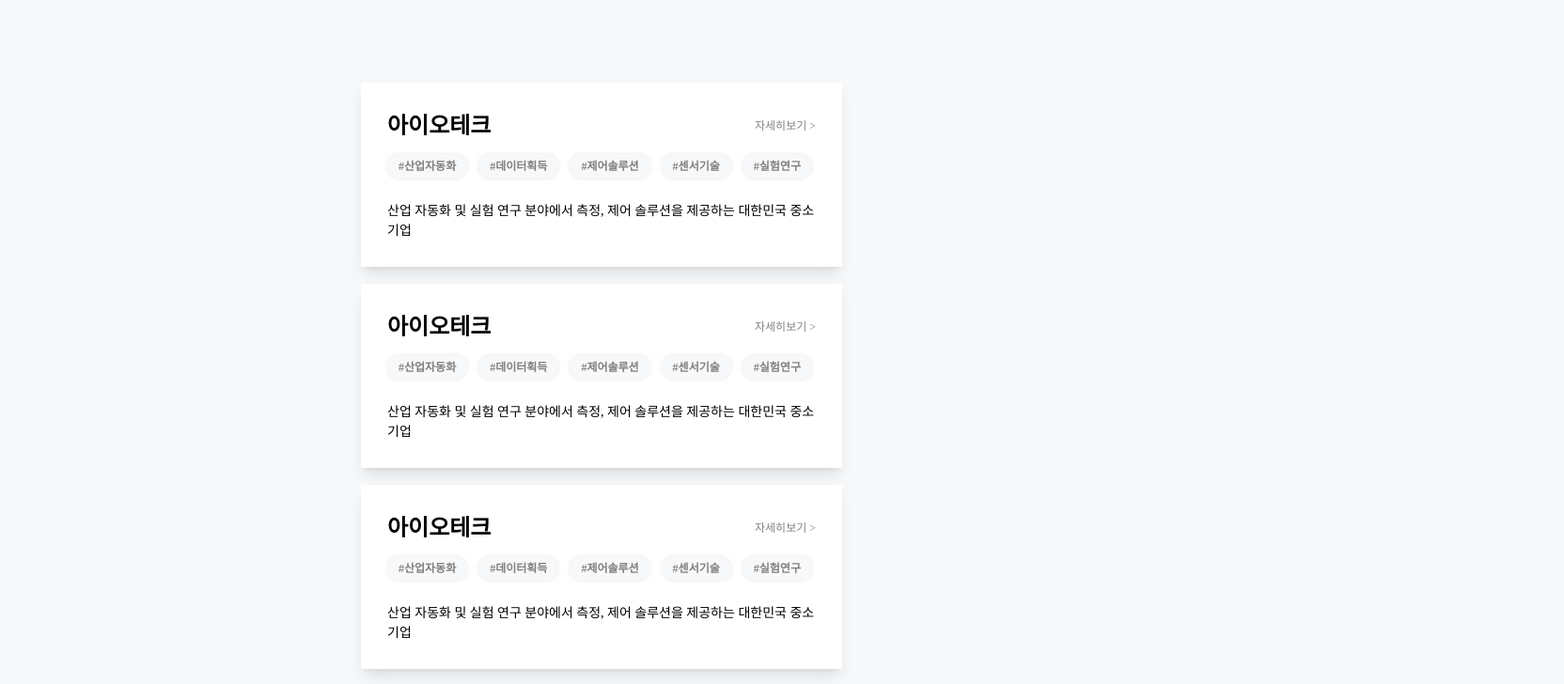
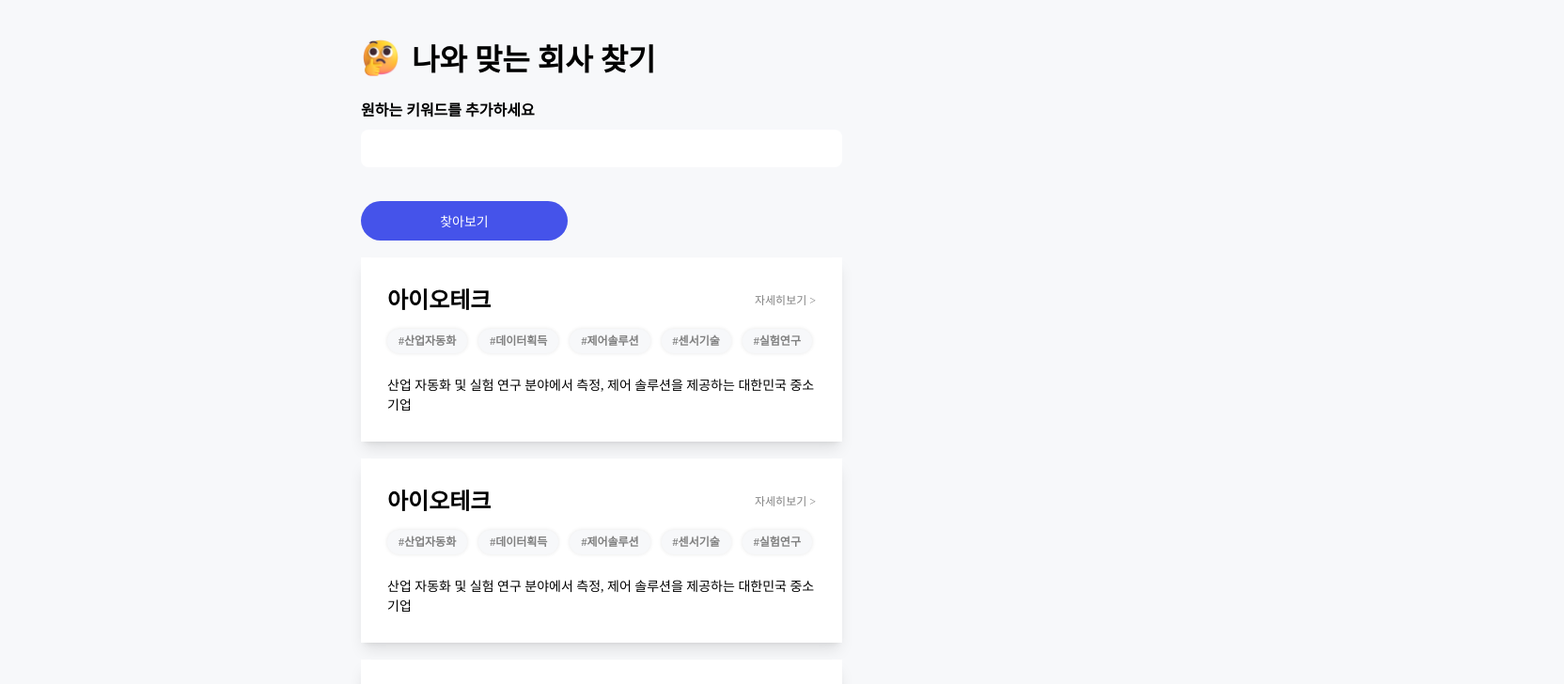
Before and after one commit to Original-Gimchi/VisualNovel_CLIENT, a Next.js app: page /find/company in a window 1280 px wide. Shown: the top 728 px of the page at 94% size, 1664 px wide, since content can reach past the window. Built offline with nearby package versions, Linux system fonts and the light colour scheme.

Commit message:
skfmaslkfa

```diff
--- a/pages/find/company/index.tsx
+++ b/pages/find/company/index.tsx
@@ -1,10 +1,62 @@
 import Category from '@/components/atoms/Category';
 import CompanyItem from '@/components/atoms/CompanyItem';
+import Image from 'next/image';
 import React from 'react';
+import Face from '@/assets/face.png';
+import Input from '@/components/atoms/Input';
+import classNames from 'classnames';
+import Button from '@/components/atoms/Button';
 
 const Company = () => {
+  const [categoryInput, setCategoryInput] = React.useState('');
+  const [categories, setCategories] = React.useState<string[]>([]);
+  const onEnterAddHashtag = (e: React.KeyboardEvent<HTMLInputElement>) => {
+    if (e.key === 'Enter') {
+      if (categories.includes(categoryInput)) return setCategoryInput('');
+      setCategories([...categories, categoryInput]);
+      setCategoryInput('');
+    }
+  };
+
+  const removeHashtag = (index: number) => {
+    setCategories(categories.filter(category => category !== categories[index]));
+  };
+
   return (
-    <div className="w-full h-[100vh] flex justify-center items-center flex-col gap-[18px]">
+    <div className="w-full py-[40px] flex justify-center items-center flex-col gap-[18px]">
+      <div className="w-full flex ml-[60vw] gap-[12px]">
+        <Image
+          src={Face}
+          width={999}
+          height={999}
+          alt="logo"
+          style={{
+            width: '42px',
+            height: '42px'
+          }}
+        />
+        <span className="font-[700] text-[32px]">나와 맞는 회사 찾기</span>
+      </div>
+      <div className="flex flex-col gap-[8px]">
+        <label htmlFor={'id'} className="font-bold">
+          원하는 키워드를 추가하세요
+        </label>
+        <input
+          onChange={e => setCategoryInput(e.target.value)}
+          value={categoryInput}
+          onKeyPress={onEnterAddHashtag}
+          id={'id'}
+          className="w-[40vw] h-[40px] rounded-[8px] outline-none pl-[16px]"
+        />
+      </div>
+      <div className="flex gap-[8px] w-[40vw] flex-wrap">
+        {categories.map((category, index) => (
+          <Category className="bg-white" key={category} onClick={() => removeHashtag(index)}>
+            {category}
+          </Category>
+        ))}
+      </div>
+      <Button className="mr-auto ml-[30%] w-[220px] h-[42px] text-[14px]">찾아보기</Button>
       {[1, 2, 3].map(index => (
         <CompanyItem key={index} className="w-[40vw] h-[fit-content] p-[28px] flex flex-col gap-[12px]">
           <div className="w-full flex items-center">
```
Also changed, not shown: assets/face.png (added).
